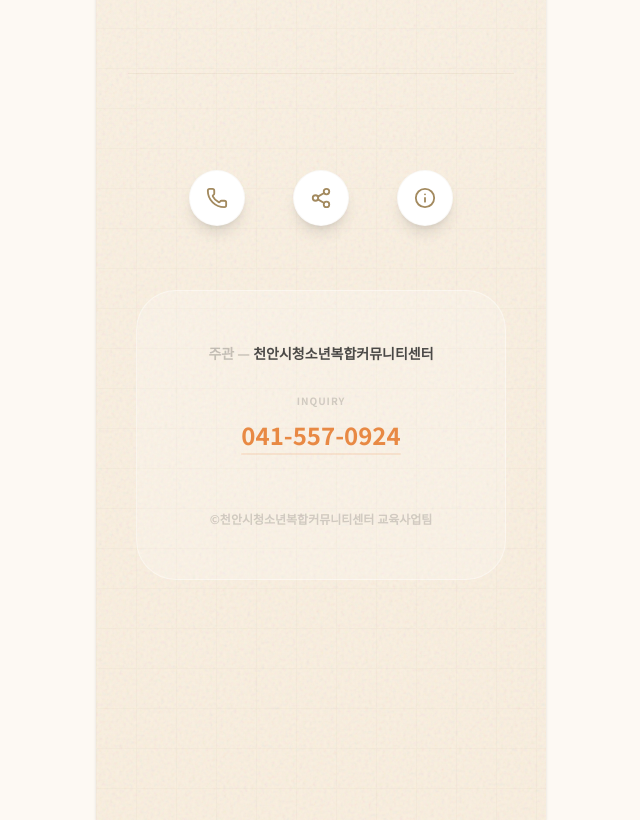
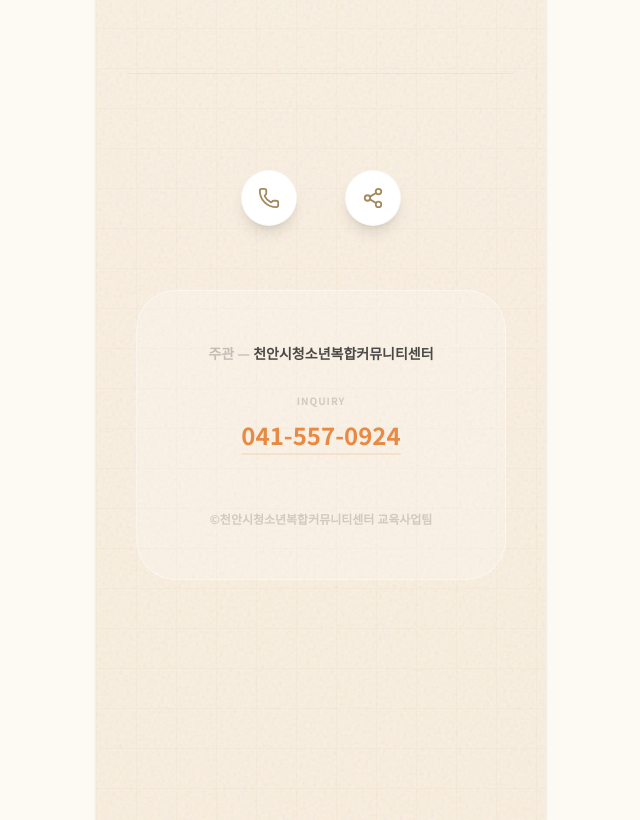
Before and after one commit to ohjin5/korean-traditional-music-invitation_2026_02, a React (Vite) app: page / in a window 1280 px wide. Shown: the part 4772-5592 px from the top of the page, without its empty margins (319-959 px from the left). Built offline with nearby package versions, Linux system fonts and the light colour scheme.

Commit message:
Add files via upload

```diff
--- a/src/App.tsx
+++ b/src/App.tsx
@@ -9,7 +9,7 @@
 // public/media/bgm.mp3
 
 import { motion, AnimatePresence } from 'motion/react';
-import { Calendar, MapPin, Music, ChevronRight, Flower, Phone, Info, Share2, VolumeX, Navigation, Bus, Train, Car } from 'lucide-react';
+import { Calendar, MapPin, Music, ChevronRight, Flower, Phone, Share2, VolumeX, Navigation, Bus, Train, Car } from 'lucide-react';
 import { useState, useEffect, useRef } from 'react';
 
 // Static Asset Paths
@@ -517,7 +517,6 @@
           <div className="flex justify-center gap-12">
             <motion.a href="tel:041-557-0924" whileTap={{ scale: 0.9 }} className="w-14 h-14 bg-white rounded-full flex items-center justify-center shadow-lg border border-gold-antique/5 text-gold-antique"><Phone size={22} /></motion.a>
             <motion.button onClick={handleShare} whileTap={{ scale: 0.9 }} className="w-14 h-14 bg-white rounded-full flex items-center justify-center shadow-lg border border-gold-antique/5 text-gold-antique"><Share2 size={22} /></motion.button>
-            <motion.button whileTap={{ scale: 0.9 }} className="w-14 h-14 bg-white rounded-full flex items-center justify-center shadow-lg border border-gold-antique/5 text-gold-antique"><Info size={22} /></motion.button>
           </div>
 
           <div className="space-y-12 px-2">
```
